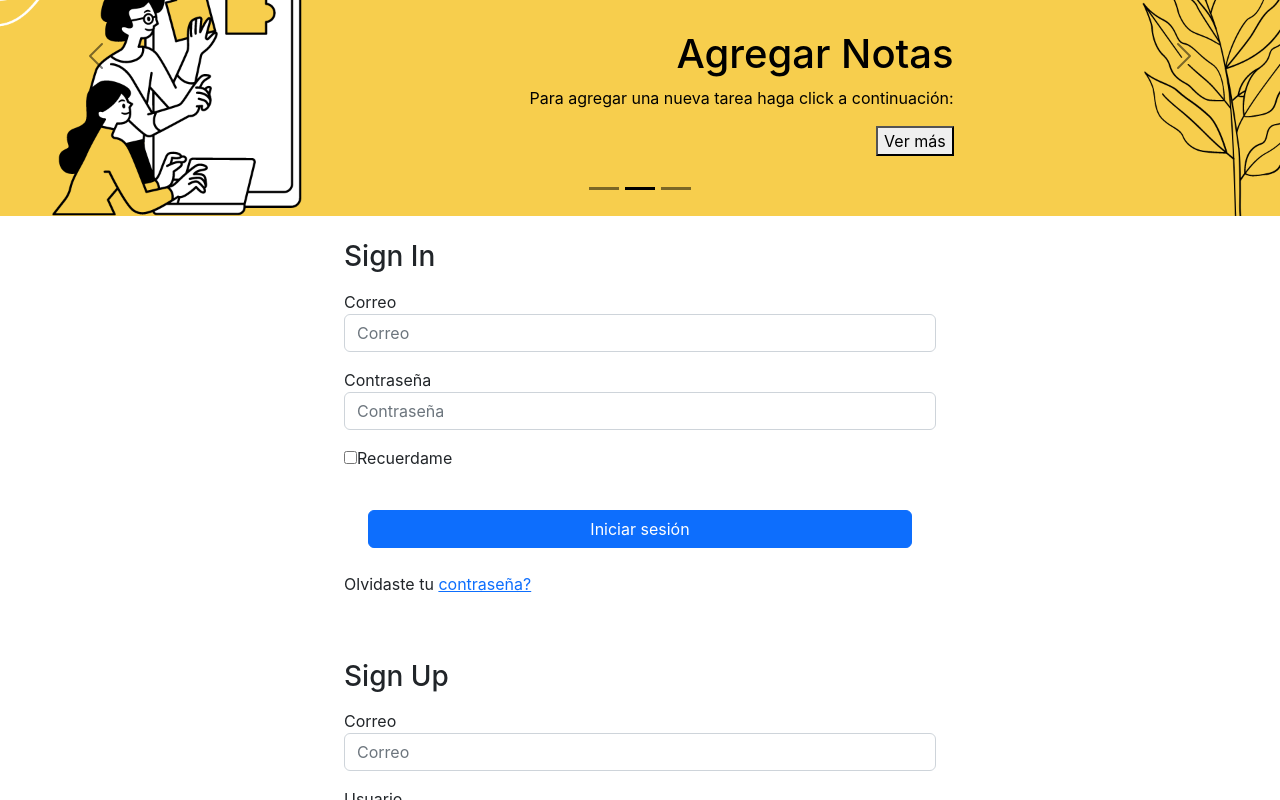
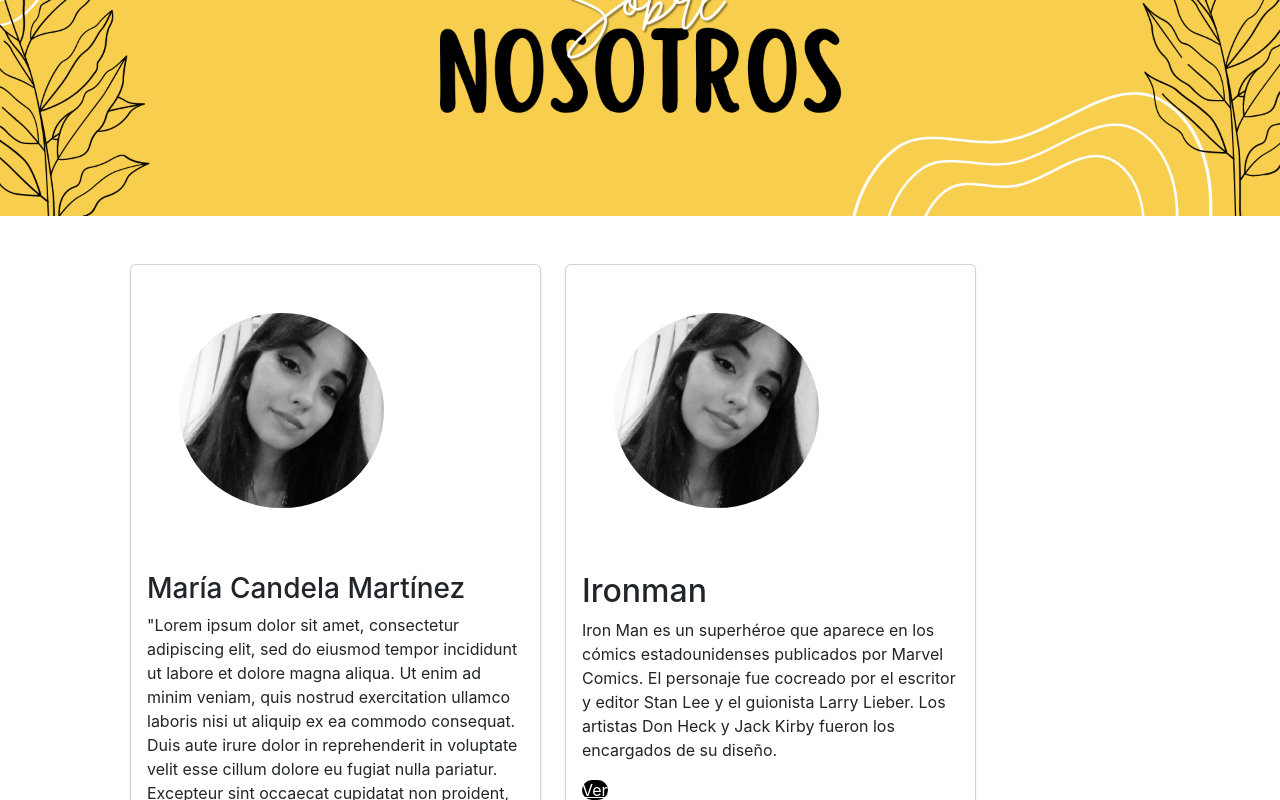
Before and after one commit to Uziano/ISPC_RD, a React (Create React App) app in the folder FRONT/react-v2/: page / in a window 1280 px wide. Shown: the part 160-960 px from the top of the page. Built offline with nearby package versions, Linux system fonts and the light colour scheme; the HTML template or start-up script is replaced by a standard one.

Commit message:
Avanzamos con el inicio de la página

```diff
--- a/FRONT/react-v2/src/App.css
+++ b/FRONT/react-v2/src/App.css
@@ -42,10 +42,8 @@
   background-color: black ;
 }
 
-/* .btn123{
+.btn123{
   background-color: black;
-} */
-
-.bi{
-  background-color: black;
+  color:white;
+  border-radius:10px;
 }
--- a/FRONT/react-v2/src/App.js
+++ b/FRONT/react-v2/src/App.js
@@ -1,23 +1,26 @@
 import './App.css';
-import NavBar from './components/Navbar/NavBar'
+import NavBar from './components/Navbar/Navbar'
 import Inicio from './components/AboutUs/Inicio';
-import Home from './components/User/Home';
-import NotasForm from './components/Notas/NotasForm';
-import Login from './components/User/Login';
-import LoginRegistro from './components/User/LoginRegistro';
-//import AboutUs from './components/AboutUs.js/aboutUs';
+//import Home from './components/User/Home';
+//import NotasForm from './components/Notas/NotasForm';
+//import Login from './components/User/Login';
+//import LoginRegistro from './components/User/LoginRegistro';
+import AboutUs from './components/AboutUs/AboutUs';
+import Footer from './components/Footer/Footer';
 
 
 function App() {
   return (
     <>
       <NavBar />
-      <Inicio />
-      <Login />
-      <LoginRegistro />
-      {/* <NotasForm /> */}
-      {/* <Home /> */}
-      {/*<AboutUs />*/}
+      {/*<Inicio />*/}
+      {/*<Login />*/}
+      {/*<LoginRegistro />*/}
+      {/*<NotasForm /> */}
+      {/*<Home /> */}
+      <AboutUs />
+      <Footer />
+
     </>
   );
 }
--- a/FRONT/react-v2/src/components/AboutUs/Inicio.js
+++ b/FRONT/react-v2/src/components/AboutUs/Inicio.js
@@ -1,8 +1,10 @@
 import React from "react";
+import { Container, Row, Col, Image } from "react-bootstrap";
 import Carousel from "react-bootstrap/Carousel";
 
 function Inicio() {
   return (
+    <main>
       <Carousel variant="dark">
         <Carousel.Item>
           <img
@@ -21,7 +23,7 @@ function Inicio() {
             <div className="carousel-caption text-end">
               <h1>Agregar Notas</h1>
               <p>Para agregar una nueva tarea haga click a continuación:</p>
-            <button className="btn-black">Ver más</button>
+              <button className="btn123">Ver más</button>
             </div>
           </Carousel.Caption>
         </Carousel.Item>
@@ -35,11 +37,39 @@ function Inicio() {
             <div className="carousel-caption text-start">
               <h1>Listar tareas</h1>
               <p>Para agregar una nueva tarea haga click a continuación: </p>
-            <button className="btn-black">Ver más</button>
+              <button className="btn123">Ver más</button>
             </div>
           </Carousel.Caption>
         </Carousel.Item>
       </Carousel>
+      <Container>
+
+      </Container>
+        <Row className="px-5 my-5 ">
+          <h1 className="px-4 my-3 text-center">
+            Organizar tus tareas, es organizar tu vida
+          </h1>
+          <p className="px-5 mt-3 text-center">Organizandote traeras paz a tu vida. Recuerdalo todo con tus notas.</p>
+        </Row>
+        <Container className="px-5 my-3">
+          <Row className="px-4 my-5">
+            <Col sm={6}>
+              <Image
+                src={require("../../assets/toDoList.jpg")}
+                fluid
+                rounded
+                className=""
+              />
+            </Col>
+            <Col sm={6}>
+              <h2 className="font-weigh-light">Cumple con todas las fechas de tus tareas</h2>
+              <p className="px-2 mt-4">En nuestra página podrás crear, modificar y eliminar notas, todo desde un mismo lugar
+          para mantenerte al día con tus obligaciones.</p>
+
+            </Col>
+          </Row>
+        </Container>
+    </main>
   );
 }
 
```
Also changed, not shown: FRONT/react-v2/src/assets/toDoList.jpg (added). Lines whose indentation alone changed are shown as unchanged.
